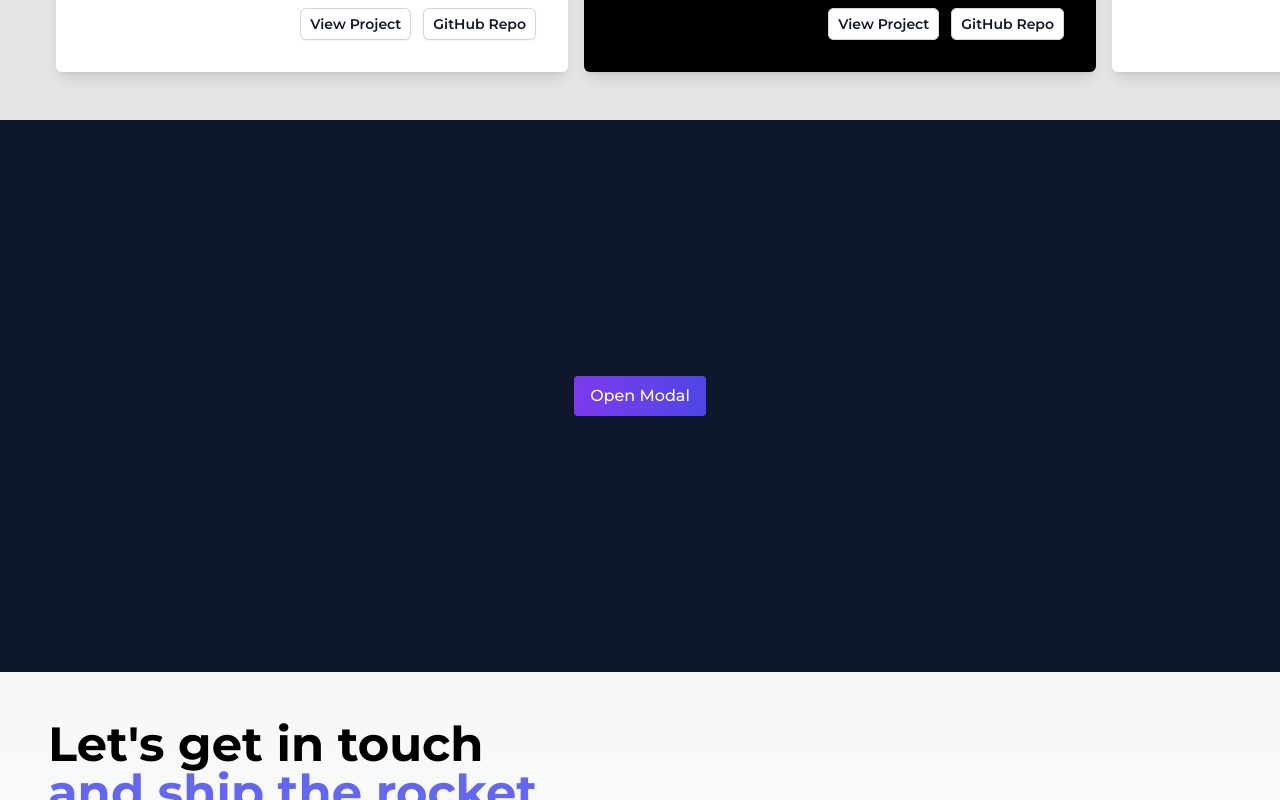
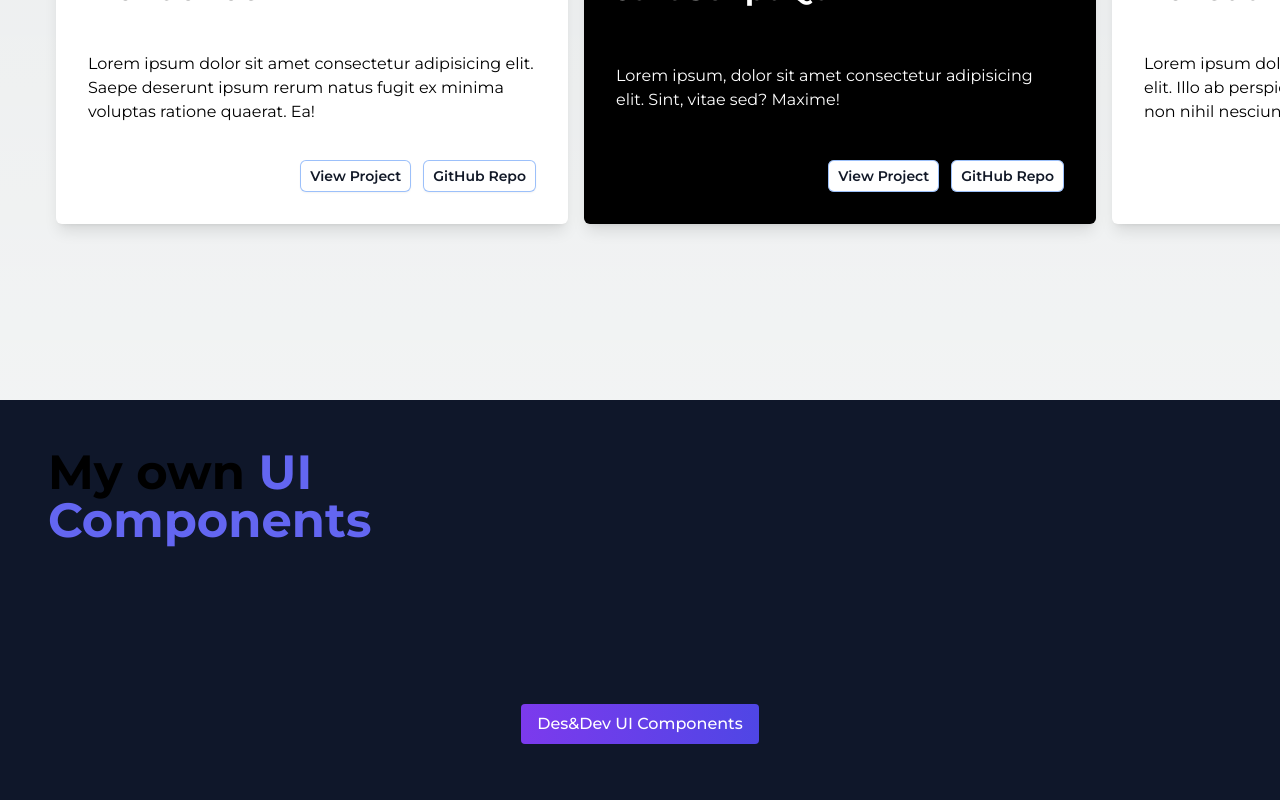
Before and after one commit to sergiovalbuena/s3d8-portafolio, a Next.js app: page / in a window 1280 px wide. Shown: the part 2440-3240 px from the top of the page. Built offline with nearby package versions, Linux system fonts and the light colour scheme.

Commit message:
Add new UI components and pages

```diff
--- /dev/null
+++ b/src/app/projects/desndev/page.jsx
@@ -0,0 +1,3 @@
+export default function page() {
+  return <div>page</div>;
+}
--- /dev/null
+++ b/src/app/projects/la-taqueria/page.jsx
@@ -0,0 +1,5 @@
+import React from "react";
+
+export default function laTaqueria() {
+  return <div>laTaqueria</div>;
+}
--- a/src/components/CollapseCards.jsx
+++ b/src/components/CollapseCards.jsx
@@ -27,7 +27,7 @@ const CollapseCard = () => {
   };
 
   return (
-    <section className="overflow-hidden bg-neutral-200 dark:bg-gray-700 px-4 py-12">
+    <section className="overflow-hidden px-4 py-12">
       <div className="mx-auto max-w-8xl lg:px-10 ">
         <div className="mb-8 flex justify-between gap-4">
           <h2 className="text-4xl font-bold leading-[1.2] md:text-5xl">
@@ -49,7 +49,7 @@ const CollapseCard = () => {
             </button>
           </div>
         </div>
-        <div className="flex gap-4">
+        <div className="flex gap-4 py-32">
           {features.map((feat, index) => (
             <Feature {...feat} key={index} position={position} index={index} />
           ))}
@@ -80,7 +80,7 @@ const Feature = ({
       }}
       className={`relative flex min-h-[250px] w-10/12 max-w-lg shrink-0 flex-col justify-between overflow-hidden p-8 shadow-lg md:w-3/5 rounded-md transform hover:-translate-y-1 transition-transform ${
         index % 2
-          ? "bg-black text-white dark:bg-gray-700 dark:border   dark:text-slate-200"
+          ? "bg-black text-white dark:bg-gray-700   dark:text-slate-100"
           : " bg-white dark:bg-gray-900 dark:text-white"
       }`}
     >
@@ -88,18 +88,18 @@ const Feature = ({
       <h3 className="mb-8 text-3xl font-bold">{title}</h3>
       <p>{description}</p>
 
-      <div className="flex gap-3 justify-end">
+      <div className="flex gap-3 justify-end mt-6">
         <button
           href={projectLink}
           type="button"
-          className="rounded-md bg-white px-2.5 py-1.5 text-sm font-semibold text-gray-900 shadow-sm ring-1 ring-inset ring-gray-300 hover:bg-gray-50"
+          className="rounded-md bg-white px-2.5 py-1.5 text-sm font-semibold text-gray-900 shadow-sm ring-1 ring-inset  hover:bg-gradient-to-br from-green-600 to-indigo-600 hover:text-white  "
         >
           View Project
         </button>
         <button
           href={repoLink}
           type="button"
-          className="rounded-md bg-white px-2.5 py-1.5 text-sm font-semibold text-gray-900 shadow-sm ring-1 ring-inset ring-gray-300 hover:bg-gray-50"
+          className="rounded-md bg-white px-2.5 py-1.5 text-sm font-semibold text-gray-900 shadow-sm ring-1 ring-inset hover:bg-gradient-to-br from-black to-indigo-600 hover:text-white"
         >
           GitHub Repo
         </button>
--- a/src/components/Modal.jsx
+++ b/src/components/Modal.jsx
@@ -7,15 +7,40 @@ import { useState } from "react";
 const ExampleWrapper = () => {
   const [isOpen, setIsOpen] = useState(false);
   return (
-    <div className="px-4 py-64 bg-slate-900 grid place-content-center">
+    <section className="px-4 py-12 bg-slate-900">
+      <div className="mb-8  flex flex-col items-start justify-between gap-4 md:flex-row md:items-end md:px-8">
+        <h2 className="max-w-lg text-4xl font-bold md:text-5xl">
+          My own
+          <span className="text-indigo-500"> UI Components</span>
+        </h2>
+        {/* <div className="flex flex-col gap-2">
+          <motion.button
+            whileHover={{ scale: 1.05 }}
+            whileTap={{ scale: 0.95 }}
+            className="whitespace-nowrap rounded-lg bg-slate-900 px-4 py-2 font-medium text-white shadow-xl transition-colors hover:bg-slate-700"
+          >
+            Contact me
+          </motion.button>
+          <motion.button
+            whileHover={{ scale: 1.05 }}
+            whileTap={{ scale: 0.95 }}
+            className="whitespace-nowrap rounded-lg bg-slate-900 px-4 py-2 font-medium text-white shadow-xl transition-colors hover:bg-slate-700"
+          >
+            Email me
+          </motion.button>
+        </div> */}
+      </div>
+
+      <div className="px-4 py-32 bg-slate-900 grid place-content-center">
         <button
           onClick={() => setIsOpen(true)}
           className="bg-gradient-to-r from-violet-600 to-indigo-600 text-white font-medium px-4 py-2 rounded hover:opacity-90 transition-opacity"
         >
-        Open Modal
+          Des&Dev UI Components
         </button>
         <SpringModal isOpen={isOpen} setIsOpen={setIsOpen} />
       </div>
+    </section>
   );
 };
 
@@ -35,7 +60,7 @@ const SpringModal = ({ isOpen, setIsOpen }) => {
             animate={{ scale: 1, rotate: "0deg" }}
             exit={{ scale: 0, rotate: "0deg" }}
             onClick={(e) => e.stopPropagation()}
-            className="bg-gradient-to-br from-violet-600 to-indigo-600 text-white p-6 rounded-lg w-full max-w-lg shadow-xl cursor-default relative overflow-hidden"
+            className="bg-gradient-to-br from-gray-900 to-indigo-600 text-white p-6 rounded-lg w-full max-w-lg shadow-xl cursor-default relative overflow-hidden"
           >
             <FiAlertCircle className="text-white/10 rotate-12 text-[250px] absolute z-0 -top-24 -left-24" />
             <div className="relative z-10">
@@ -43,19 +68,20 @@ const SpringModal = ({ isOpen, setIsOpen }) => {
                 <FiAlertCircle />
               </div>
               <h3 className="text-3xl font-bold text-center mb-2">
-                One more thing!
+                Coming Soon
               </h3>
               <p className="text-center mb-6">
-                Lorem ipsum dolor sit amet consectetur adipisicing elit. Id
-                aperiam vitae, sapiente ducimus eveniet in velit.
+                I&apos;m working on this section with Des &amp; Dev Studio
+                <br />
+                Our plan is to release them on 2024
               </p>
               <div className="flex gap-2">
-                <button
+                {/* <button
                   onClick={() => setIsOpen(false)}
                   className="bg-transparent hover:bg-white/10 transition-colors text-white font-semibold w-full py-2 rounded"
                 >
                   Nah, go back
-                </button>
+                </button> */}
                 <button
                   onClick={() => setIsOpen(false)}
                   className="bg-white hover:opacity-90 transition-opacity text-indigo-600 font-semibold w-full py-2 rounded"
```
Also changed, not shown: src/app/projects/kitchen-flow/page.jsx (added). Lines whose indentation alone changed are shown as unchanged.
